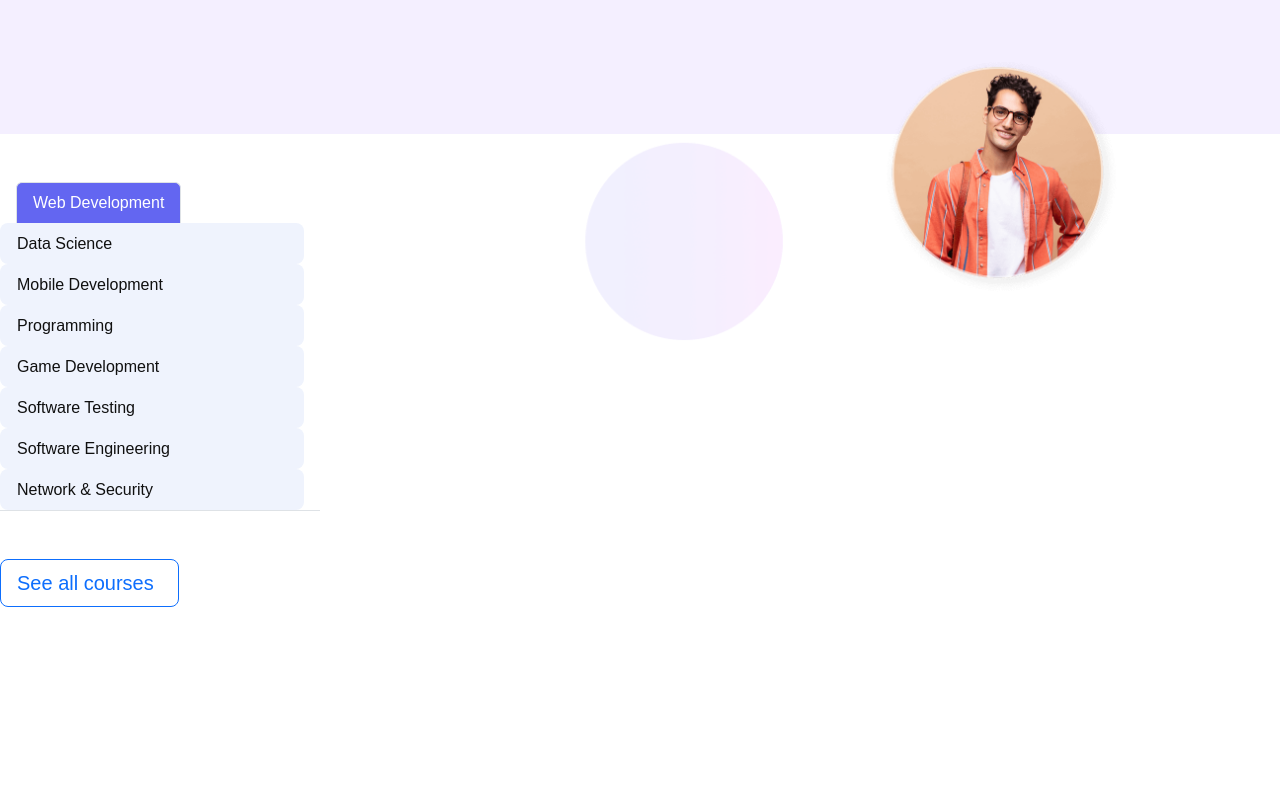
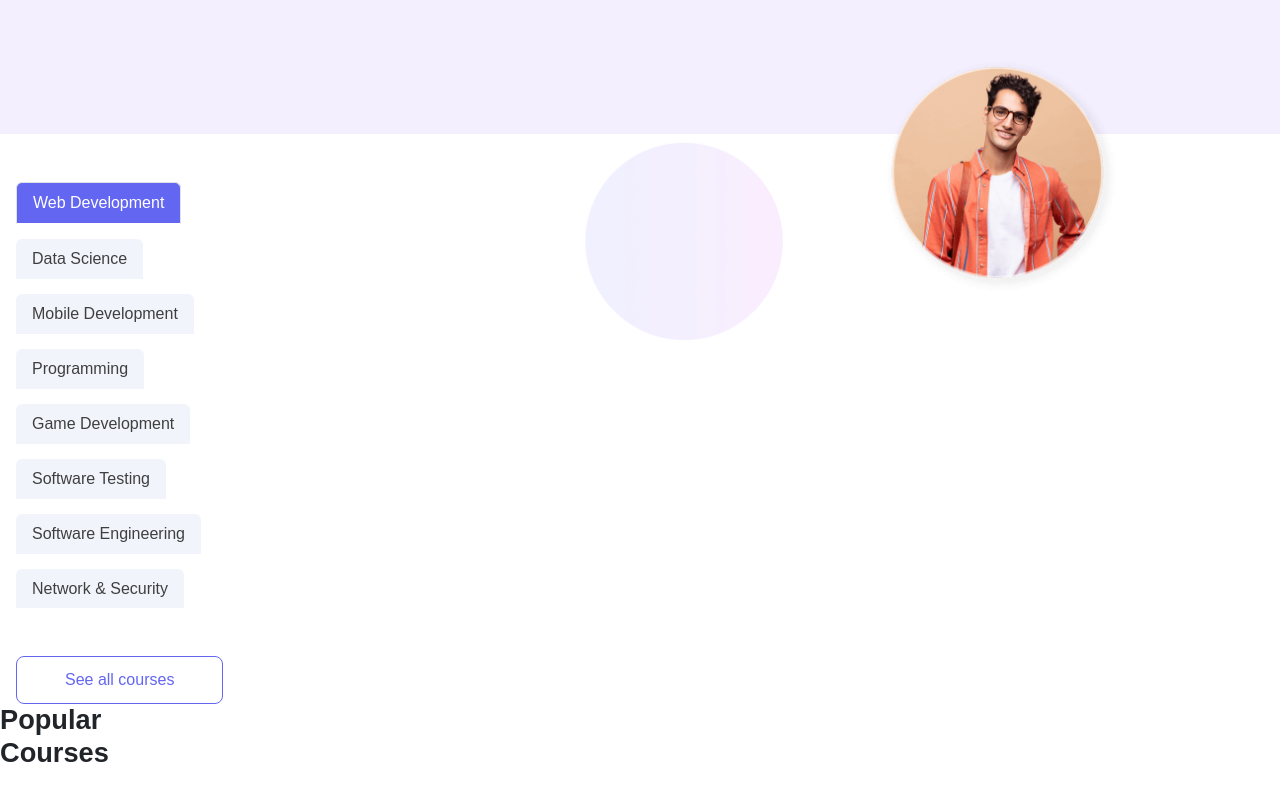
Before and after one commit to ol1mowski/it-shop.de, a React (Create React App) app: page / in a window 1280 px wide. Shown: the part 666-1466 px from the top of the page. Before the commit the page ends 1273 px from the top, so only its background shows below. Built offline with nearby package versions, Linux system fonts and the light colour scheme.

Commit message:
add sketch to courses menu

```diff
--- a/src/Components/CourseSection/CourseSection.jsx
+++ b/src/Components/CourseSection/CourseSection.jsx
@@ -1,12 +1,11 @@
 import CoursesNavigation from './CoursesNavigation/CoursesNavigation';
-import PopularCourses from './PopularCourses/PopularCourses';
-import style from './courseSection.module.scss';
+import CoursesSlider from './CoursesSlider/CoursesSlider';
 
 const CourseSection = () => {
     return (
         <>
            <CoursesNavigation />
-            <PopularCourses />
+           <CoursesSlider />
         </>
     );
 };
--- /dev/null
+++ b/src/Components/CourseSection/CoursesNavigation/Courses/Courses.jsx
@@ -0,0 +1,21 @@
+import style from "./courses.module.scss";
+
+const Courses = (props) => {
+  return (
+    <>
+      <li className="nav-item">
+        <a
+          href="#"
+          id={style.a}
+          className="nav-link d-inline-block text-nowrap active"
+          role="tab"
+          aria-selected="true"
+        >
+          {props.course}
+        </a>
+      </li>
+    </>
+  );
+};
+
+export default Courses;
--- /dev/null
+++ b/src/Components/CourseSection/CoursesNavigation/Courses/courses.module.scss
@@ -0,0 +1,14 @@
+#a {
+    margin-left: 1rem;
+    // margin-top: 1rem;
+    border: none;
+    background-color: #EFF2FC;
+    color: #101010;
+    opacity: .8;
+    @media screen and (min-width: 768px){
+        margin-top: 1rem;
+    }
+}
+#a:hover {
+    color: #6366f1;
+}
--- a/src/Components/CourseSection/CoursesNavigation/CoursesNavigation.jsx
+++ b/src/Components/CourseSection/CoursesNavigation/CoursesNavigation.jsx
@@ -1,55 +1,49 @@
+import Courses from './Courses/Courses';
 import style from './coursesNavigation.module.scss';
 
 const CoursesNavigation = () => {
+
+    const COURSES = [
+        {
+            id: 1,
+            name: 'Data Science',
+        },
+        {
+            id: 2,
+            name: 'Mobile Development',
+        },
+        {
+            id: 3,
+            name: 'Programming',
+        },
+        {
+            id: 4,
+            name: 'Game Development',
+        },
+        {
+            id: 5,
+            name: 'Software Testing',
+        },
+        {
+            id: 6,
+            name: 'Software Engineering',
+        },
+        {
+            id: 7,
+            name: 'Network & Security',
+        },
+    ]
     return (
         <>
-            <div id={style.wrapper} class="col-lg-3 col-md-4">
-
-                <ul class="nav nav-tabs flex-nowrap overflow-auto flex-md-column pb-2 pb-md-0 mb-3 mb-md-5" role="tablist">
-                    <div className={style.first}>
-                        <li class="nav-item">
-                            <a href="#" id={style.active} class="nav-link d-inline-block text-nowrap active" role="tab" aria-selected="true">Web Development</a>
+            <div id={style.wrapper} className="col-lg-3 col-md-4">
+                <ul id={style.ul} className="nav nav-tabs flex-nowrap overflow-auto flex-md-column pb-2 pb-md-0 mb-3 mb-md-5" role="tablist">
+                        <li className="nav-item">
+                            <a href="#" id={style.active} className="nav-link d-inline-block text-nowrap active" role="tab" aria-selected="true">Web Development</a>
                         </li>
-                    </div>
-                    <div className={style.otherList}>
-                        <li class="nav-item">
-                            <a href="#" class="nav-link d-inline-block text-nowrap" role="tab" aria-selected="false"><span className={style.aText}>Data Science</span></a>
-                        </li>
-                    </div>
-                    <div className={style.otherList}>
-                        <li class="nav-item">
-                            <a href="#" class="nav-link d-inline-block text-nowrap" role="tab" aria-selected="false"><span className={style.aText}>Mobile Development</span></a>
-                        </li>
-                    </div>
-                    <div className={style.otherList}>
-                        <li class="nav-item">
-                            <a href="#" class="nav-link d-inline-block text-nowrap" role="tab" aria-selected="false"><span className={style.aText}>Programming</span></a>
-                        </li>
-                    </div>
-                    <div className={style.otherList}>
-                        <li class="nav-item">
-                            <a href="#" class="nav-link d-inline-block text-nowrap" role="tab" aria-selected="false"><span className={style.aText}>Game Development</span></a>
-                        </li>
-                    </div>
-                    <div className={style.otherList}>
-                        <li class="nav-item">
-                            <a href="#" class="nav-link d-inline-block text-nowrap" role="tab" aria-selected="false"><span className={style.aText}>Software Testing</span></a>
-                        </li>
-                    </div>
-                    <div className={style.otherList}>
-                        <li class="nav-item">
-                            <a href="#" class="nav-link d-inline-block text-nowrap" role="tab" aria-selected="false"><span className={style.aText}>Software Engineering</span></a>
-                        </li>
-                    </div>
-                    <div className={style.otherList}>
-                        <li class="nav-item">
-                            <a href="#" class="nav-link d-inline-block text-nowrap" role="tab" aria-selected="false"><span className={style.aText}>Network &amp; Security</span></a>
-                        </li>
-                    </div>
+                   { COURSES.map((val) => <Courses key={val.id} course={val.name} />) }
                 </ul>
-                <a href="portfolio-courses.html" class="btn btn-outline-primary btn-lg d-none d-md-inline-flex">
+                <a id={style.a} href="portfolio-courses.html" className="btn btn-outline-primary btn-lg d-none d-md-inline-flex">
                     See all courses
-                    <i class="bx bx-right-arrow-alt fs-xl ms-2"></i>
                 </a>
             </div>
         </>
--- a/src/Components/CourseSection/CoursesNavigation/coursesNavigation.module.scss
+++ b/src/Components/CourseSection/CoursesNavigation/coursesNavigation.module.scss
@@ -2,21 +2,26 @@
     background-color: #6366f1;
     color: #fff;
     font-weight: 500;
+    margin-left: 1rem;
 }
 
 #wrapper {
     margin-top: 3rem;
+    // display: inline-block;
 }
 
-.otherList {
-    background-color: #eff3fd;
-    margin-right: 1rem;
-    border-radius: .5rem;
+#a {
+    margin-left: 1rem;
+    border: 1px solid #6366f1;
+    color: #6366f1;
+    padding: .7rem 3rem;
+    font-size: 1rem;
 }
 
-.aText {
-    color: #101010;
+#ul {
+    border-bottom: none;
 }
+
 
 .first {
     margin: 0 1rem;
--- /dev/null
+++ b/src/Components/CourseSection/CoursesSlider/CoursesSlider.jsx
@@ -0,0 +1,38 @@
+import style from "./coursesSlider.module.scss";
+
+const CoursesSlider = () => {
+  return (
+    <>
+      <div class="d-flex align-items-center justify-content-between pb-4 mb-3">
+        <h2 id={style.h1} class="h1 mb-0 me-3">Popular Courses</h2>
+        <div class="d-flex">
+          <button
+            type="button"
+            id="popular-prev"
+            class="btn btn-prev btn-icon btn-sm me-2"
+            aria-label="Previous slide"
+            tabindex="0"
+            aria-controls="swiper-wrapper-e7eb2da919b6c945"
+            aria-disabled="false"
+          >
+            <i class="bx bx-chevron-left"></i>
+          </button>
+          <button
+            type="button"
+            id="popular-next"
+            class="btn btn-next btn-icon btn-sm ms-2"
+            aria-label="Next slide"
+            tabindex="0"
+            aria-controls="swiper-wrapper-e7eb2da919b6c945"
+            aria-disabled="false"
+          >
+            <i class="bx bx-chevron-right"></i>
+          </button>
+        </div>
+      </div>
+
+    </>
+  );
+};
+
+export default CoursesSlider;
--- /dev/null
+++ b/src/Components/CourseSection/CoursesSlider/coursesSlider.module.scss
@@ -0,0 +1,5 @@
+#h1 {
+  font-weight: bold;
+  width: 13rem;
+  font-size: 1.7rem;
+}
--- a/src/Components/Home/Home.jsx
+++ b/src/Components/Home/Home.jsx
@@ -1,8 +1,5 @@
-import Content from "./Content/Content";
 import style from "./Home.module.scss";
-import InputsSection from "./InputsSection/InputsSection";
 import LeftSide from "./LeftSide/LeftSide";
-import Students from "./Students/Students";
 import StudentsBackground from "./StudentsBackground/StudentsBackground";
 
 const Home = () => {
```
Also changed, not shown: src/Components/CourseSection/PopularCourses/PopularCourses.jsx (deleted, +0 -9 lines).
